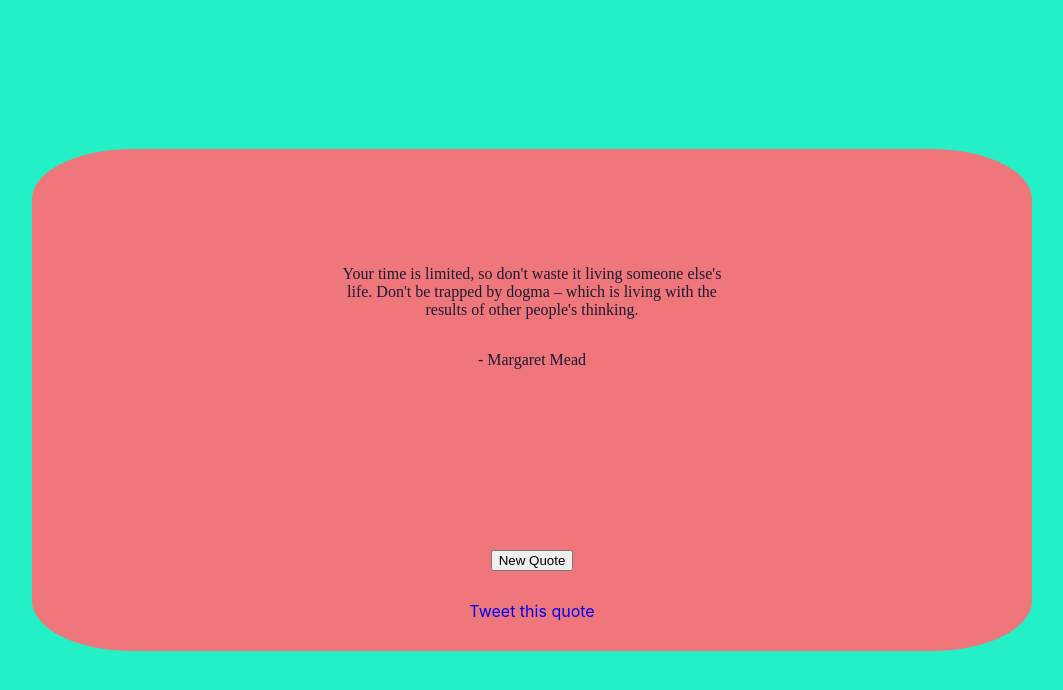
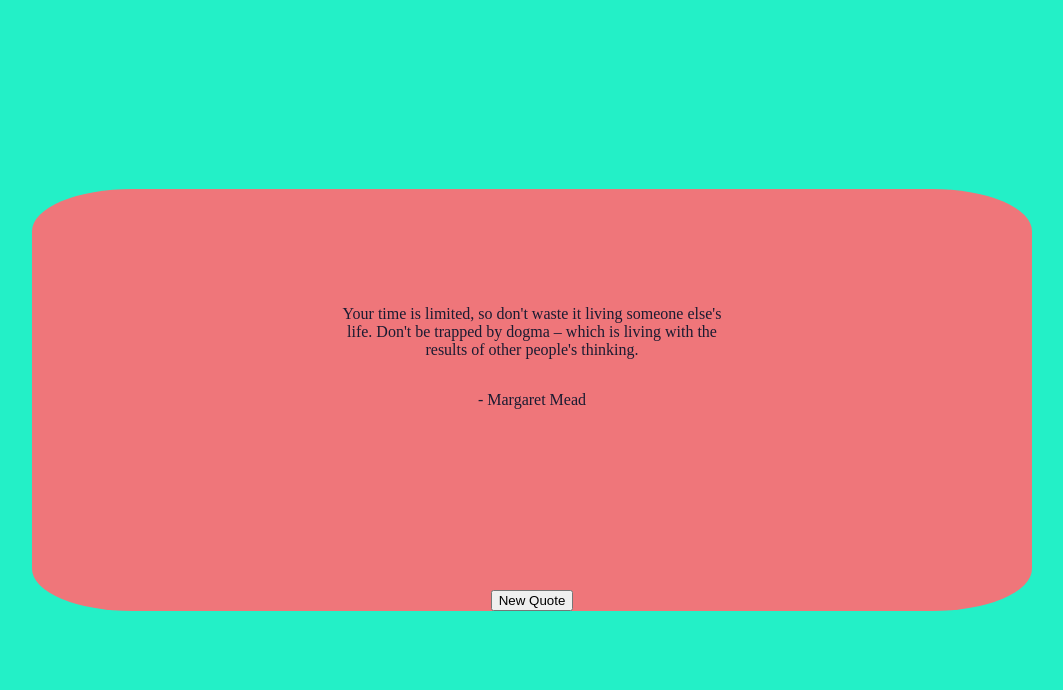
Before and after one commit to WalkerLauryGit/RandomQuoteMachine, a React (Create React App) app: page / in a window 1280 px wide. Shown: the top 690 px of the page, without its empty margins (108-1171 px from the left). Built offline with nearby package versions, Linux system fonts and the light colour scheme; a web font is replaced by a local one.

Commit message:
Update App.js
Removed tweet button from app.js

```diff
--- a/src/App.js
+++ b/src/App.js
@@ -13,9 +13,7 @@ function App() {
       <div id="quote-box">
         <QuoteContainer/>
 
-        <div id="social">
-          <a target='_blank' rel="noopener noreferrer" href='https://twitter.com/intent/tweet'>Tweet this quote</a>
-        </div>
+
       </div>
     </div>
   );
```
